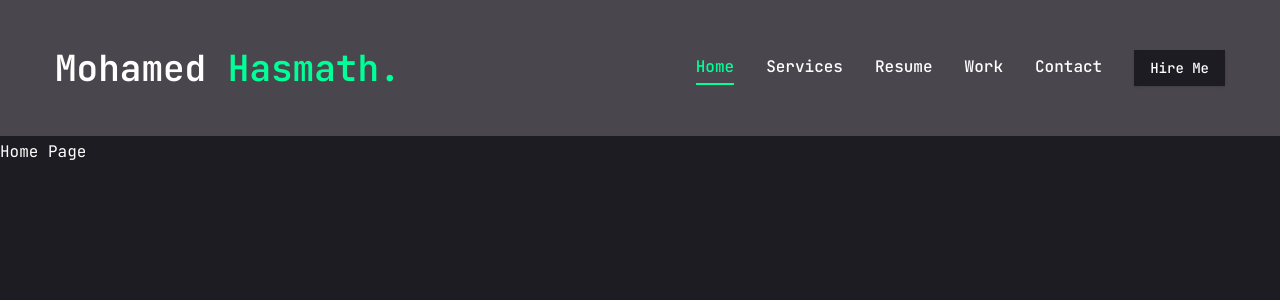
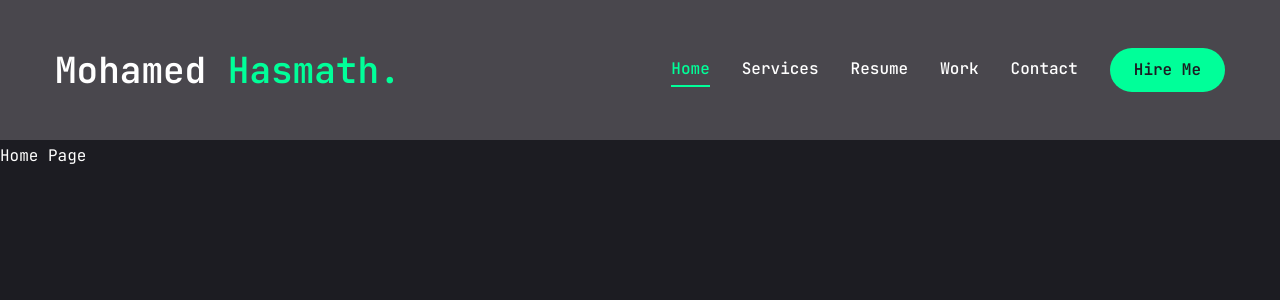
Before and after one commit to HasuHasmath/portfolio_hasmath, a Next.js app: page / in a window 1280 px wide. Shown: the top 300 px of the page. Built offline with nearby package versions, Linux system fonts and the light colour scheme.

Commit message:
end of navbar and mobile  nav

```diff
--- a/components/MobileNav.jsx
+++ b/components/MobileNav.jsx
@@ -1,7 +1,68 @@
-import React from "react";
+"use client";
+
+import { Sheet, SheetContent, SheetTrigger } from "@/components/ui/sheet";
+import { usePathname } from "next/navigation";
+import Link from "next/link";
+import { CiMenuFries } from "react-icons/ci";
+
+const links = [
+  {
+    name: "Home",
+    path: "/",
+  },
+  {
+    name: "Services",
+    path: "/services",
+  },
+  {
+    name: "Resume",
+    path: "/resume",
+  },
+  {
+    name: "Work",
+    path: "/work",
+  },
+  {
+    name: "contact",
+    path: "/contact",
+  },
+];
 
 const MobileNav = () => {
-  return <div>MobileNav</div>;
+  const pathname = usePathname();
+  return (
+    <Sheet>
+      <SheetTrigger className="flex justify-center items-center">
+        <CiMenuFries className="text-[32px] text-accent " />
+      </SheetTrigger>
+      <SheetContent className="flex flex-col">
+        {/* logo */}
+        <div className="mt-32 mb-40 text-center text-2xl">
+          <Link href="/">
+            <h1 className="text-4xl font-semibold">
+              Mohamed <span className="text-accent">Hasmath.</span>
+            </h1>
+          </Link>
+        </div>
+        <nav className="flex flex-col justify-center items-center gap-8">
+          {links.map((link, index) => {
+            return (
+              <Link
+                href={link.path}
+                key={index}
+                className={`${
+                  link.path === pathname &&
+                  "text-accent border-b-2 border-accent"
+                }text-xl capitalize hover:text-accent transition-all`}
+              >
+                {link.name}
+              </Link>
+            );
+          })}
+        </nav>
+      </SheetContent>
+    </Sheet>
+  );
 };
 
 export default MobileNav;
--- a/components/ui/button.jsx
+++ b/components/ui/button.jsx
@@ -1,30 +1,24 @@
-import * as React from "react"
-import { Slot } from "@radix-ui/react-slot"
+import * as React from "react";
+import { Slot } from "@radix-ui/react-slot";
 import { cva } from "class-variance-authority";
 
-import { cn } from "@/lib/utils"
+import { cn } from "@/lib/utils";
 
 const buttonVariants = cva(
-  "inline-flex items-center justify-center gap-2 whitespace-nowrap rounded-md text-sm font-medium transition-colors focus-visible:outline-none focus-visible:ring-1 focus-visible:ring-ring disabled:pointer-events-none disabled:opacity-50 [&_svg]:pointer-events-none [&_svg]:size-4 [&_svg]:shrink-0",
+  "inline-flex items-center justify-center whitespace-nowrap rounded-full text-base font-semibold ring-offset-white transition-colors",
+
   {
     variants: {
       variant: {
-        default:
-          "bg-primary text-primary-foreground shadow hover:bg-primary/90",
-        destructive:
-          "bg-destructive text-destructive-foreground shadow-sm hover:bg-destructive/90",
+        default: "bg-accent text-primary  hover:bg-accent-hover",
+        primary: "bg-primary text-white",
         outline:
-          "border border-input bg-background shadow-sm hover:bg-accent hover:text-accent-foreground",
-        secondary:
-          "bg-secondary text-secondary-foreground shadow-sm hover:bg-secondary/80",
-        ghost: "hover:bg-accent hover:text-accent-foreground",
-        link: "text-primary underline-offset-4 hover:underline",
+          "border border-accent bg-transparent text-accent hover:bg-accent hover:text-primary",
       },
       size: {
-        default: "h-9 px-4 py-2",
-        sm: "h-8 rounded-md px-3 text-xs",
-        lg: "h-10 rounded-md px-8",
-        icon: "h-9 w-9",
+        default: "h-[44px] px-6 ",
+        md: "h-[48px] px-6",
+        lg: "h-[56px] px-8 text-sm uppercase tracking-[22px]",
       },
     },
     defaultVariants: {
@@ -32,17 +26,20 @@
       size: "default",
     },
   }
-)
+);
 
-const Button = React.forwardRef(({ className, variant, size, asChild = false, ...props }, ref) => {
-  const Comp = asChild ? Slot : "button"
-  return (
-    <Comp
-      className={cn(buttonVariants({ variant, size, className }))}
-      ref={ref}
-      {...props} />
-  );
-})
-Button.displayName = "Button"
+const Button = React.forwardRef(
+  ({ className, variant, size, asChild = false, ...props }, ref) => {
+    const Comp = asChild ? Slot : "button";
+    return (
+      <Comp
+        className={cn(buttonVariants({ variant, size, className }))}
+        ref={ref}
+        {...props}
+      />
+    );
+  }
+);
+Button.displayName = "Button";
 
-export { Button, buttonVariants }
+export { Button, buttonVariants };
--- a/components/ui/sheet.jsx
+++ b/components/ui/sheet.jsx
@@ -1,18 +1,20 @@
 "use client";
-import * as React from "react"
-import * as SheetPrimitive from "@radix-ui/react-dialog"
+import * as React from "react";
+import * as SheetPrimitive from "@radix-ui/react-dialog";
 import { cva } from "class-variance-authority";
-import { X } from "lucide-react"
+import { X } from "lucide-react";
 
-import { cn } from "@/lib/utils"
+import { cn } from "@/lib/utils";
 
-const Sheet = SheetPrimitive.Root
+import { IoMdClose } from "react-icons/io";
 
-const SheetTrigger = SheetPrimitive.Trigger
+const Sheet = SheetPrimitive.Root;
 
-const SheetClose = SheetPrimitive.Close
+const SheetTrigger = SheetPrimitive.Trigger;
 
-const SheetPortal = SheetPrimitive.Portal
+const SheetClose = SheetPrimitive.Close;
+
+const SheetPortal = SheetPrimitive.Portal;
 
 const SheetOverlay = React.forwardRef(({ className, ...props }, ref) => (
   <SheetPrimitive.Overlay
@@ -21,12 +23,13 @@
       className
     )}
     {...props}
-    ref={ref} />
-))
-SheetOverlay.displayName = SheetPrimitive.Overlay.displayName
+    ref={ref}
+  />
+));
+SheetOverlay.displayName = SheetPrimitive.Overlay.displayName;
 
 const sheetVariants = cva(
-  "fixed z-50 gap-4 bg-background p-6 shadow-lg transition ease-in-out data-[state=closed]:duration-300 data-[state=open]:duration-500 data-[state=open]:animate-in data-[state=closed]:animate-out",
+  "fixed z-50 gap-4 bg-primary p-6 shadow-lg transition ease-in-out data-[state=closed]:duration-300 data-[state=open]:duration-500 data-[state=open]:animate-in data-[state=closed]:animate-out",
   {
     variants: {
       side: {
@@ -35,65 +38,74 @@
           "inset-x-0 bottom-0 border-t data-[state=closed]:slide-out-to-bottom data-[state=open]:slide-in-from-bottom",
         left: "inset-y-0 left-0 h-full w-3/4 border-r data-[state=closed]:slide-out-to-left data-[state=open]:slide-in-from-left sm:max-w-sm",
         right:
-          "inset-y-0 right-0 h-full w-3/4 border-l data-[state=closed]:slide-out-to-right data-[state=open]:slide-in-from-right sm:max-w-sm",
+          "inset-y-0 right-0 h-full w-3/4 data-[state=closed]:slide-out-to-right data-[state=open]:slide-in-from-right sm:max-w-sm",
       },
     },
     defaultVariants: {
       side: "right",
     },
   }
-)
+);
 
-const SheetContent = React.forwardRef(({ side = "right", className, children, ...props }, ref) => (
+const SheetContent = React.forwardRef(
+  ({ side = "right", className, children, ...props }, ref) => (
     <SheetPortal>
       <SheetOverlay />
-    <SheetPrimitive.Content ref={ref} className={cn(sheetVariants({ side }), className)} {...props}>
-      <SheetPrimitive.Close
-        className="absolute right-4 top-4 rounded-sm opacity-70 ring-offset-background transition-opacity hover:opacity-100 focus:outline-none focus:ring-2 focus:ring-ring focus:ring-offset-2 disabled:pointer-events-none data-[state=open]:bg-secondary">
-        <X className="h-4 w-4" />
+      <SheetPrimitive.Content
+        ref={ref}
+        className={cn(sheetVariants({ side }), className)}
+        {...props}
+      >
+        <SheetPrimitive.Close className="absolute right-8 top-8 transition-opacity outline-none">
+          <IoMdClose className="text-3xl text-accent" />
           <span className="sr-only">Close</span>
         </SheetPrimitive.Close>
         {children}
       </SheetPrimitive.Content>
     </SheetPortal>
-))
-SheetContent.displayName = SheetPrimitive.Content.displayName
+  )
+);
+SheetContent.displayName = SheetPrimitive.Content.displayName;
 
-const SheetHeader = ({
-  className,
-  ...props
-}) => (
+const SheetHeader = ({ className, ...props }) => (
   <div
-    className={cn("flex flex-col space-y-2 text-center sm:text-left", className)}
-    {...props} />
-)
-SheetHeader.displayName = "SheetHeader"
+    className={cn(
+      "flex flex-col space-y-2 text-center sm:text-left",
+      className
+    )}
+    {...props}
+  />
+);
+SheetHeader.displayName = "SheetHeader";
 
-const SheetFooter = ({
-  className,
-  ...props
-}) => (
+const SheetFooter = ({ className, ...props }) => (
   <div
-    className={cn("flex flex-col-reverse sm:flex-row sm:justify-end sm:space-x-2", className)}
-    {...props} />
-)
-SheetFooter.displayName = "SheetFooter"
+    className={cn(
+      "flex flex-col-reverse sm:flex-row sm:justify-end sm:space-x-2",
+      className
+    )}
+    {...props}
+  />
+);
+SheetFooter.displayName = "SheetFooter";
 
 const SheetTitle = React.forwardRef(({ className, ...props }, ref) => (
   <SheetPrimitive.Title
     ref={ref}
     className={cn("text-lg font-semibold text-foreground", className)}
-    {...props} />
-))
-SheetTitle.displayName = SheetPrimitive.Title.displayName
+    {...props}
+  />
+));
+SheetTitle.displayName = SheetPrimitive.Title.displayName;
 
 const SheetDescription = React.forwardRef(({ className, ...props }, ref) => (
   <SheetPrimitive.Description
     ref={ref}
     className={cn("text-sm text-muted-foreground", className)}
-    {...props} />
-))
-SheetDescription.displayName = SheetPrimitive.Description.displayName
+    {...props}
+  />
+));
+SheetDescription.displayName = SheetPrimitive.Description.displayName;
 
 export {
   Sheet,
@@ -106,4 +118,4 @@
   SheetFooter,
   SheetTitle,
   SheetDescription,
-}
+};
--- a/package.json
+++ b/package.json
@@ -22,6 +22,7 @@
     "next": "14.2.32",
     "react": "^18",
     "react-dom": "^18",
+    "react-icons": "^5.5.0",
     "tailwind-merge": "^3.3.1",
     "tailwindcss-animate": "^1.0.7"
   },
```
Also changed, not shown: 1 other file (tests, documents, lock files or other folders). Lines whose indentation alone changed are shown as unchanged.
